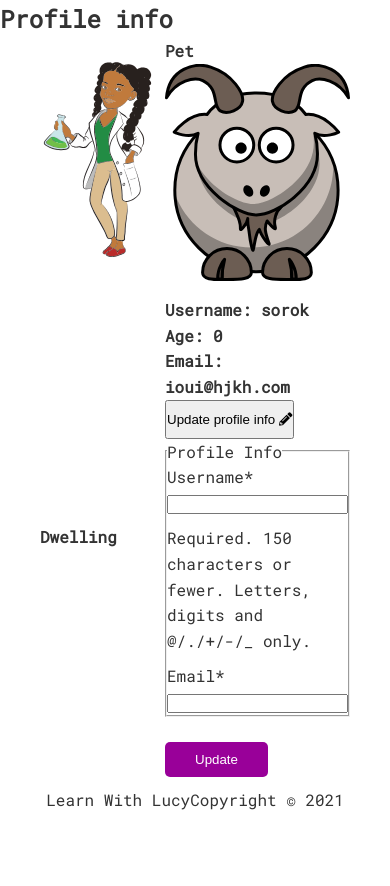
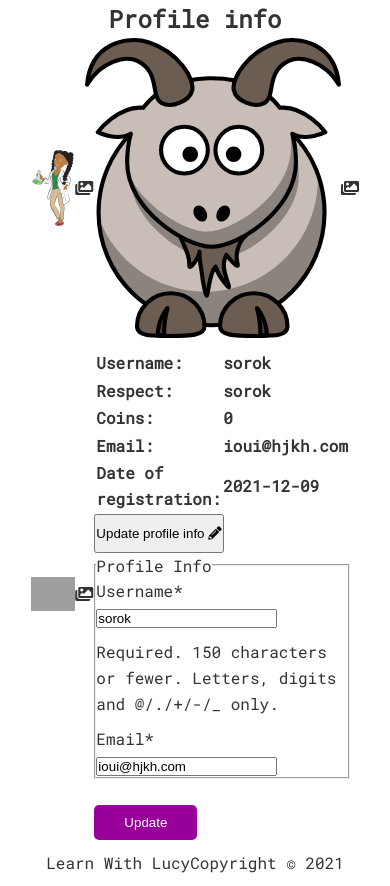
Before and after one commit to yuridevweb/learn_with_Lucy, a Django app: page /users/profile/ in a window 390 px wide. Shown: the part 56-942 px from the top of the page. Before the commit the page ends 866 px from the top, so only its background shows below. Run offline with Django 3.2, Linux system fonts and the light colour scheme; a user stored in the database is signed in; data comes from the database, SQL or seed files in the repository; both versions use the stored data as it was after the commit; some libraries are stand-ins or nearby versions; grey boxes are pictures that could not be loaded.

Commit message:
Profile comleted

```diff
--- a/main/admin.py
+++ b/main/admin.py
@@ -1,5 +1,6 @@
 from django.contrib import admin
-from .models import Pet
+from .models import Pet, Dwelling
 
 
 admin.site.register(Pet)
+admin.site.register(Dwelling)
--- a/main/templates/main/base.html
+++ b/main/templates/main/base.html
@@ -29,7 +29,15 @@
         </ul>
     </nav>
   </div>
-
+  <div class="container flex">
+    {%if messages %}
+    {% for message in messages %}
+    <div class="message">
+      {{ message }}
+    </div>
+    {% endfor %}
+    {% endif %}
+  </div>
   {% block content %}
 
   {% endblock content %}
--- a/users/models.py
+++ b/users/models.py
@@ -9,12 +9,11 @@ class Profile(models.Model):
     age = models.IntegerField(default=0)
     coins = models.IntegerField(default=0)
     image = models.FileField(default='default.svg')
+    created_at = models.DateTimeField(auto_now_add=True, null=True)
     profile_pet = models.ForeignKey(
         Pet, on_delete=models.CASCADE, null=True)
     profile_dwelling = models.ForeignKey(
         Dwelling, on_delete=models.CASCADE, null=True)
-
-    # joined date
 
     def __str__(self):
         return f'{self.user.username} Profile'
--- a/users/templates/users/profile.html
+++ b/users/templates/users/profile.html
@@ -2,37 +2,75 @@
 {% load crispy_forms_tags %}
 {% block content %}
 <section class="profile">
-  <h1>Profile info</h1>
+  <h1 class="flex">Profile info</h1>
 
-  <div class="container grid">
+  <div class="container grid card">
 
-    <div class="profile-img" >
-      <img src=" {{ user.profile.image.url }}">
+    <div class="profile-img card  flex" >
+      <img class="main-img" src=" {{ user.profile.image.url }}">
+      <a class="upd-profile" href="{% url 'login'%}"><i class="fas fa-images"></i></a>
     </div>
 
-    <div class="pet-img">
-      <h4>Pet</h4>
-      <img class="profile-img"  src=" {{user.profile.profile_pet.image.url}}">
+    <div class="pet-img  card  flex">
+      <!-- <h4>Pet</h4> -->
+      <img class="secondary-img flex"  src=" {{user.profile.profile_pet.image.url}}">
+      <a class="upd-profile" href="{% url 'login'%}"><i class="fas fa-images"></i></a>
     </div>
 
-    <div class="dwelling-img">
-      <h4>Dwelling</h4>
+    <div class="dwelling-img  card  flex">
+      <!-- <h4>Dwelling</h4> -->
+      <img class="secondary-img" src=" {{user.profile.profile_dwelling.image.url}}">
+      <a class="upd-profile" href="{% url 'login'%}"><i class="fas fa-images"></i></a>
     </div>
 
     <div class="profile-info">
-
-      <h4>Username: {{user.username}}</h4>
-      <h4>Age: {{user.profile.age}}</h4>
-      <h4>Email: {{user.email}}</h4>
+      <table>
+        <tr class="underline">
+          <td class="tables"><h4>Username: </h4></td>
+          <td class="tables"><h4>{{user.username}}</h4></td>
+        </tr>
+        <tr class="underline">
+          <td class="tables">
+            <h4>Respect:</h4>
+          </td>
+          <td class="tables">
+            <h4>{{user.username}}</h4>
+          </td>
+        </tr>
+        <tr class="underline">
+          <td class="tables">
+            <h4>Coins:</h4>
+          </td>
+          <td class="tables">
+            <h4>{{user.profile.coins}}</h4>
+          </td>
+        </tr>
+        <tr class="underline">
+          <td class="tables">
+            <h4>Email: </h4>
+          </td>
+          <td class="tables">
+            <h4>{{user.email}}</h4>
+          </td>
+        </tr>
+        <tr class="underline">
+          <td class="tables">
+            <h4>Date of registration: </h4>
+          </td>
+          <td class="tables">
+            <h4>{{user.profile.created_at|date:'Y-m-d'}}</h4>
+          </td>
+        </tr>
+      </table>
 
       <button class="profile-form-toggle" id="profile-form-toggle">
-        <p>Update profile info <i class="fas fa-pencil-alt  "></i> </p>
+        <p class="upd-profile">Update profile info <i class="fas fa-pencil-alt  "></i> </p>
       </button>
         <form class="profile-form" id="profile-form" method="POST" enctype="multipart/form-data">
           {% csrf_token %}
           <fieldset class="form-group">
             <legend class="border-bottom mb-4">Profile Info</legend>
-            {{ p_form|crispy }}
+            {{ form|crispy }}
           </fieldset>
           <br>
           <div class="form-group">
--- a/users/views.py
+++ b/users/views.py
@@ -24,16 +24,14 @@ def register(request):
 def profile(request):
 
     if request.method == 'POST':
-        p_form = UserUpdateForm(request.POST,
-                                instance=request.user.profile)
-        if p_form.is_valid():
-            p_form.save()
+        form = UserUpdateForm(request.POST, instance=request.user)
+        if form.is_valid():
+            form.save()
             messages.success(request, f'Your account has been updated!')
             return redirect('profile')
 
-    p_form = UserUpdateForm(instance=request.user.profile)
+    form = UserUpdateForm(instance=request.user)
     context = {
-
-        'p_form': p_form,
+        'form': form,
     }
     return render(request, 'users/profile.html', context)
```
Also changed, not shown: main/static/main/style.css (+72 -9 lines), db.sqlite3, main/migrations/0002_dwelling.py (added), media/pet_pics/Machovka_House_2.svg (added), users/migrations/0004_profile_profile_dwelling.py (added), users/migrations/0005_profile_created_at.py (added).
